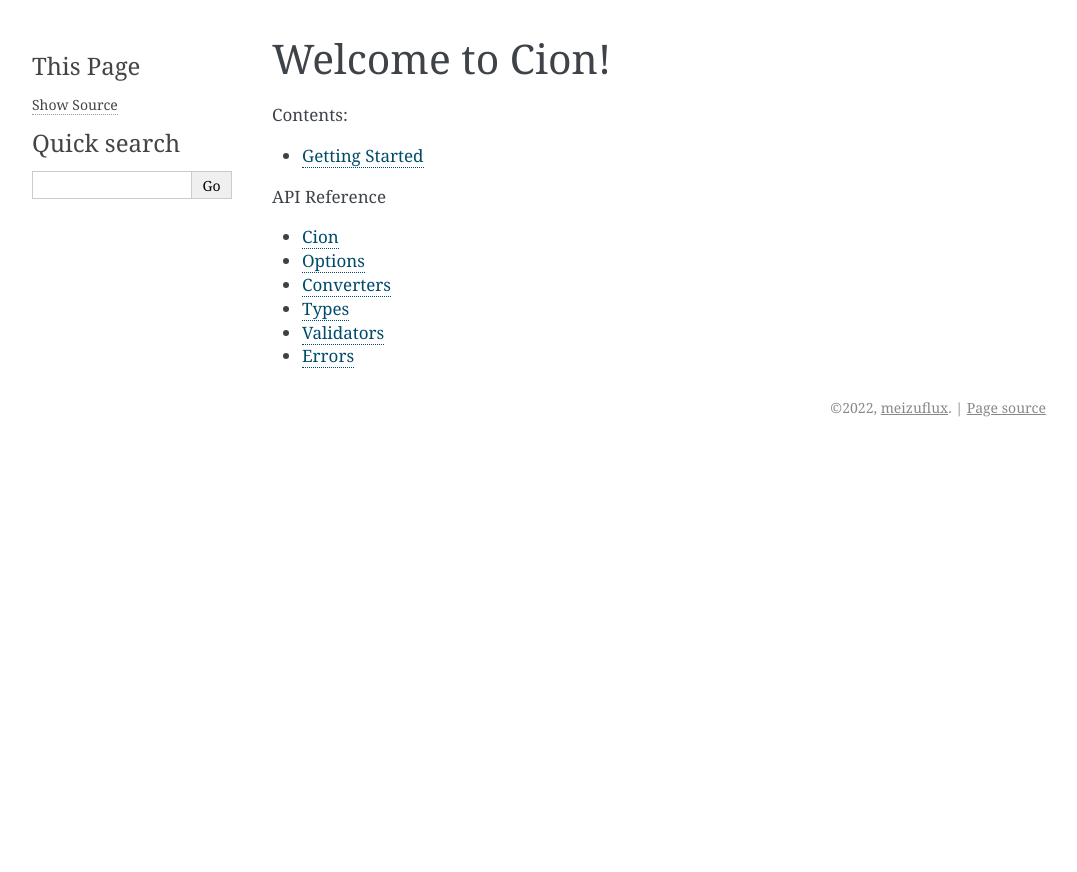
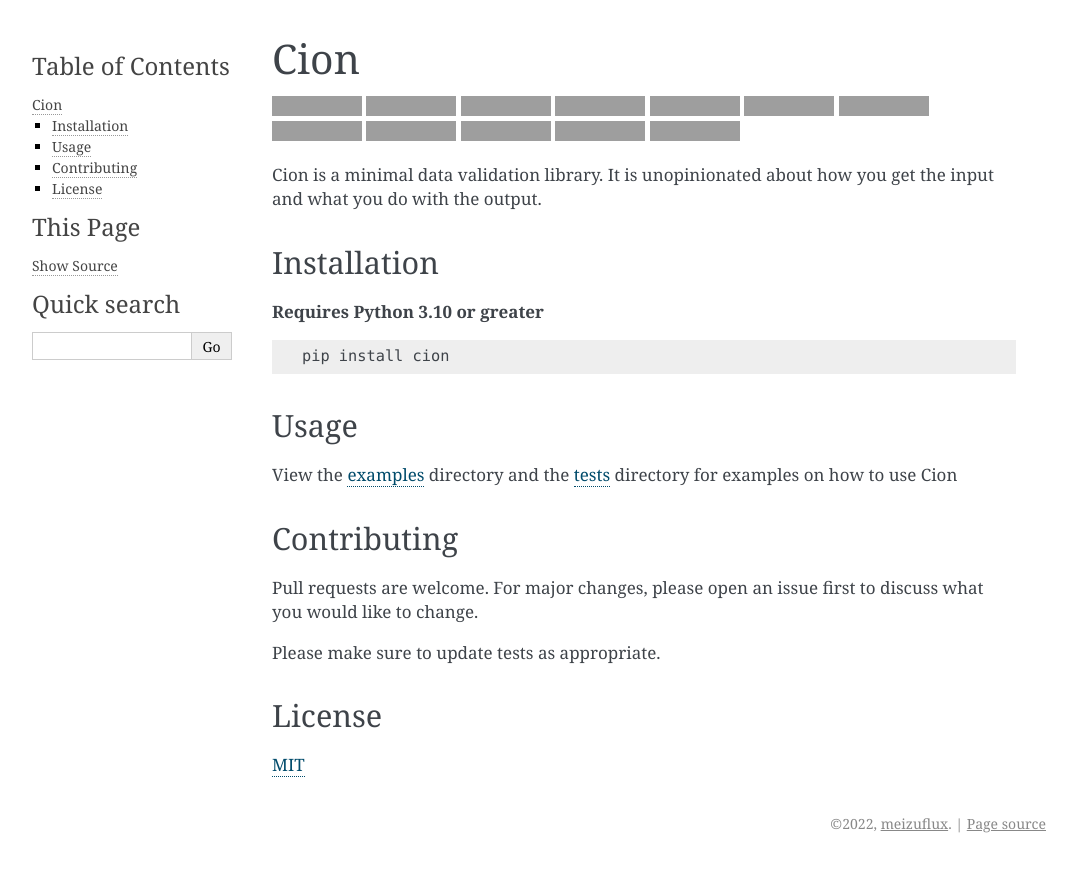
Before and after one commit to meizuflux/cion, a Sphinx documentation site: the page built from docs/index.rst, in a window 1280 px wide. Shown: the top 872 px of the page, without its empty margins (106-1183 px from the left). Built offline with Sphinx 7.4.7, drawn with Linux system fonts in a browser that asks for light colours; grey boxes are pictures that could not be loaded.

Commit message:
Format, Change README to RST and include it in docs

```diff
--- /dev/null
+++ b/README.rst
@@ -0,0 +1,60 @@
+Cion
+====
+
+.. image:: https://img.shields.io/github/languages/code-size/meizuflux/cion?style=flat
+    :alt: Repo Size
+.. image:: https://img.shields.io/tokei/lines/github/meizuflux/cion?style=flat
+    :alt: Lines of Code
+.. image:: https://img.shields.io/pypi/dm/cion?style=flat
+    :alt: PyPI Downloads
+.. image:: https://img.shields.io/badge/license-MIT-blue.svg?style=flat
+    :alt: License
+.. image:: https://img.shields.io/pypi/v/cion.svg?style=flat
+    :alt: Version
+.. image:: https://img.shields.io/pypi/pyversions/cion?style=flat
+    :alt: Python Versions
+.. image:: https://img.shields.io/pypi/format/cion?style=flat
+    :alt: PyPI Format
+.. image:: https://img.shields.io/github/commit-activity/m/meizuflux/cion?style=flat
+    :alt: Commit Activity
+.. image:: https://readthedocs.org/projects/cionpy/badge/?style=flat
+    :alt: Read the Docs
+.. image:: https://github.com/meizuflux/cion/workflows/tests/badge.svg
+    :alt: Tests
+.. image:: https://github.com/meizuflux/cion/workflows/pyright/badge.svg
+    :alt: Pyright
+.. image:: https://codecov.io/gh/meizuflux/cion/branch/master/graph/badge.svg
+    :alt: Code Coverage
+
+
+
+Cion is a minimal data validation library. It is unopinionated about how
+you get the input and what you do with the output.
+
+Installation
+------------
+
+**Requires Python 3.10 or greater**
+
+.. code:: bash
+
+   pip install cion
+
+Usage
+-----
+
+View the `examples </examples>`__ directory and the `tests </tests>`__
+directory for examples on how to use Cion
+
+Contributing
+------------
+
+Pull requests are welcome. For major changes, please open an issue first
+to discuss what you would like to change.
+
+Please make sure to update tests as appropriate.
+
+License
+-------
+
+`MIT <https://choosealicense.com/licenses/mit/>`__
--- a/cion/__init__.py
+++ b/cion/__init__.py
@@ -18,4 +18,4 @@ __all__ = (
     "validators",
 )
 
-__version__ = "0.3.0"
+__version__ = "0.3.1"
--- a/setup.py
+++ b/setup.py
@@ -5,14 +5,14 @@ from setuptools import find_packages, setup
 with open("cion/__init__.py") as f:
     version = re.search(r'^__version__\s*=\s*[\'"]([^\'"]*)[\'"]', f.read(), re.MULTILINE).group(1)
 
-with open("README.md") as f:
+with open("README.rst") as f:
     readme = f.read()
 
 setup(
     name="cion",
     description="A data validation library",
     long_description=readme,
-    long_description_content_type="text/markdown",
+    long_description_content_type="text/x-rst",
     author="meizuflux",
     project_urls={
         "Documentation": "https://cionpy.readthedocs.io",
```
Also changed, not shown: README.md (deleted, +0 -34 lines), docs/index.rst (+5 -5 lines), 4 other files.
